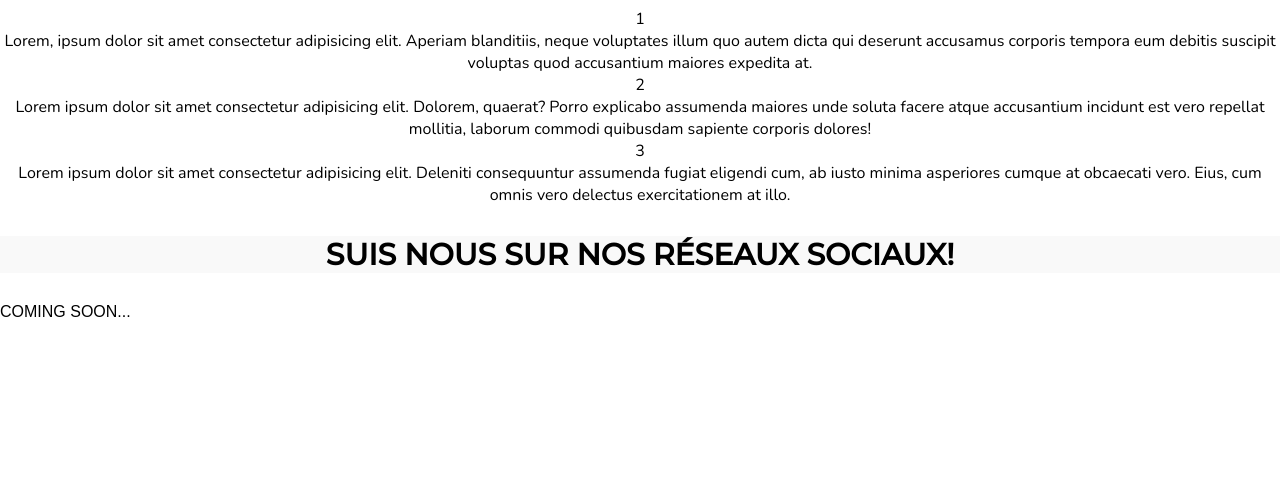
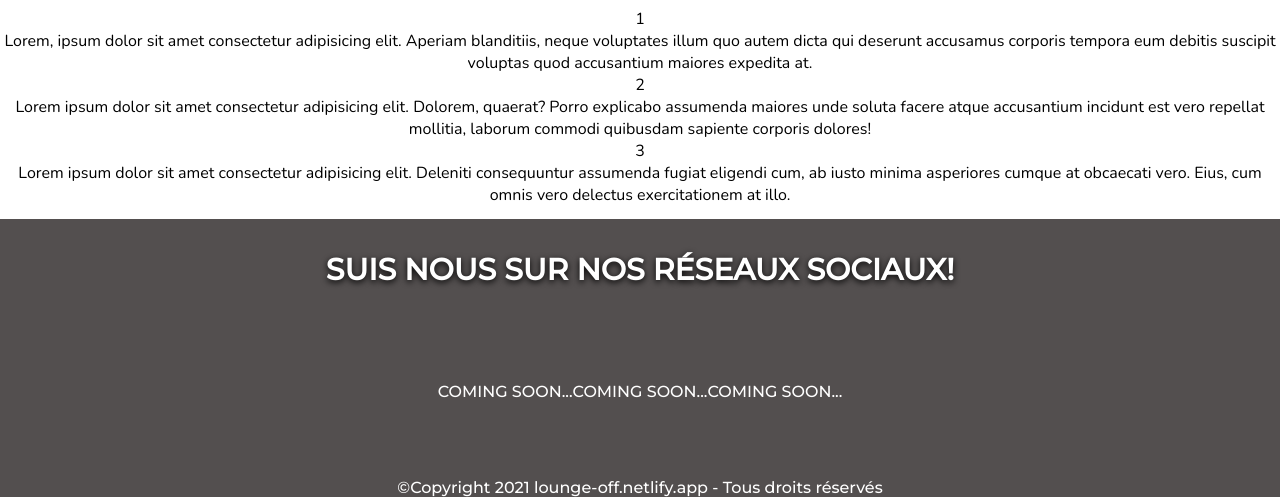
Before and after one commit to Abetyx/Lounge, a plain HTML site: page index.html in a window 1280 px wide. Shown: the part 676-1173 px from the top of the page. Before the commit the page ends 997 px from the top, so only its background shows below. Drawn offline with nearby package versions, Linux system fonts and the light colour scheme.

Commit message:
footer ajouté

```diff
--- a/index.html
+++ b/index.html
@@ -55,7 +55,9 @@
         <footer>
         <div class="footer">
             <h1 class="reseaux">SUIS NOUS SUR NOS RÉSEAUX SOCIAUX!</h1>
-            <p>COMING SOON...</p>
+
+            <span class="span"><p>COMING SOON...</p><p>COMING SOON...</p><p>COMING SOON...</p></span>
+            <p class="copyright">©Copyright 2021 lounge-off.netlify.app - Tous droits réservés</p>
         </div>
         </footer>
 
--- a/style.css
+++ b/style.css
@@ -286,8 +286,12 @@ h1 {
        div.columns {
            padding-bottom: 3%;
        }
+    }
 
        div.footer {
+
+        text-align: center;
+           padding-top: 2%;
            margin-top: 1%;
            background-color: rgb(83 79 79);
        }
@@ -296,12 +300,23 @@ h1 {
            background-color: transparent;
            color: white;
            text-shadow: 0px 2px 6px #000;
-           padding-top: 1%;
+           margin-top: 0.5%;
+           padding-bottom: 5%;
        }
 
-       div.footer p {
+       div.footer span.span p {
+           display: contents;
            font-family: 'Montserrat', sans-serif;
-           font-weight: 50;
-           text-align: center;
            color: white;
        }
+
+
+
+       div.footer p.copyright {
+        font-family: 'Montserrat', sans-serif;
+        font-weight: 10;
+        color: white;
+        display:flex;
+        padding-top: 6%;
+        flex-direction:column;
+    }
```
